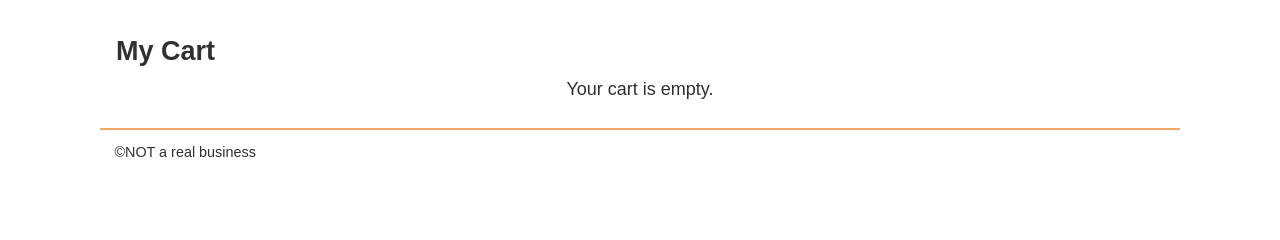
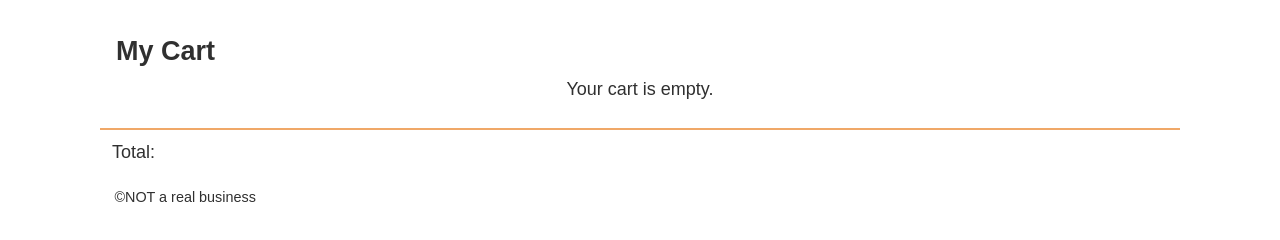
Before and after one commit to sarahandressa/wdd330-team02, a website: page src/cart/index.html in a window 1280 px wide. Shown: the part 90-330 px from the top of the page. Drawn offline with Linux system fonts and the light colour scheme.

Commit message:
added the cartFooter div class and the cartTotal p class

```diff
--- a/src/cart/index.html
+++ b/src/cart/index.html
@@ -93,6 +93,14 @@
       </section>
     </main>
 
+<div class="cartFooter"> <!-- Dakota added this today 7/17/2025-->
+
+  <p class="cartTotal">Total: </p>
+
+
+</div> <!-- Dakota added this today 7/17/2025-->
+
+
     <footer>&copy;NOT a real business</footer>
   </body>
 </html>
--- a/src/css/style.css
+++ b/src/css/style.css
@@ -316,6 +316,13 @@ button {
   font-weight: bold;
 }
 
+/*adding cartTotal and cartFooter 7/17/2025 - Dakota*/
+.cartTotal  .cartFooter {
+display: block;
+}
+
+
+
 /* Footer Styles */
 
 footer {
```
